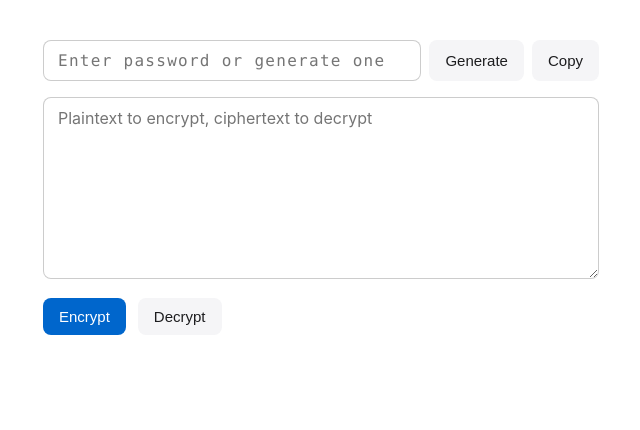
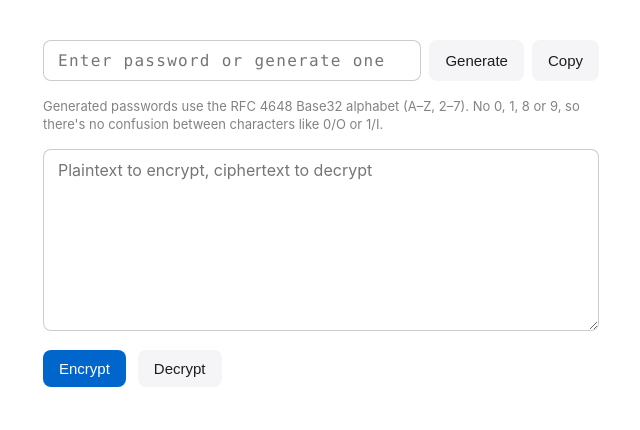
Before and after one commit to erniu3/pocket-crypt, a plain HTML site: page index.html in a window 1280 px wide. Shown: the whole page, without its empty margins (319-959 px from the left). Drawn offline with Linux system fonts and the light colour scheme.

Commit message:
Add password hint for generated passwords
Added a password hint paragraph to inform users about the generated passwords.

```diff
--- a/index.html
+++ b/index.html
@@ -107,6 +107,14 @@
             display: flex;
             gap: 12px;
         }
+
+        .pwd-hint {
+            font-size: 13px;
+            line-height: 1.4;
+            color: var(--sk-body-text);
+            opacity: 0.55;
+            margin: 0 0 16px;
+        }
     </style>
 </head>
 
@@ -116,6 +124,7 @@
         <button onclick="generatePassword()">Generate</button>
         <button id="copyBtn" onclick="copyPassword()">Copy</button>
     </div>
+    <p class="pwd-hint">Generated passwords use the RFC 4648 Base32 alphabet (A–Z, 2–7). No 0, 1, 8 or 9, so there's no confusion between characters like 0/O or 1/I.</p>
     <textarea id="txt" rows="8" placeholder="Plaintext to encrypt, ciphertext to decrypt"></textarea>
     <div class="crypto-actions">
         <button onclick="executeCrypto(true)" style="background-color: var(--sk-link); color: #fff;">Encrypt</button>
```
